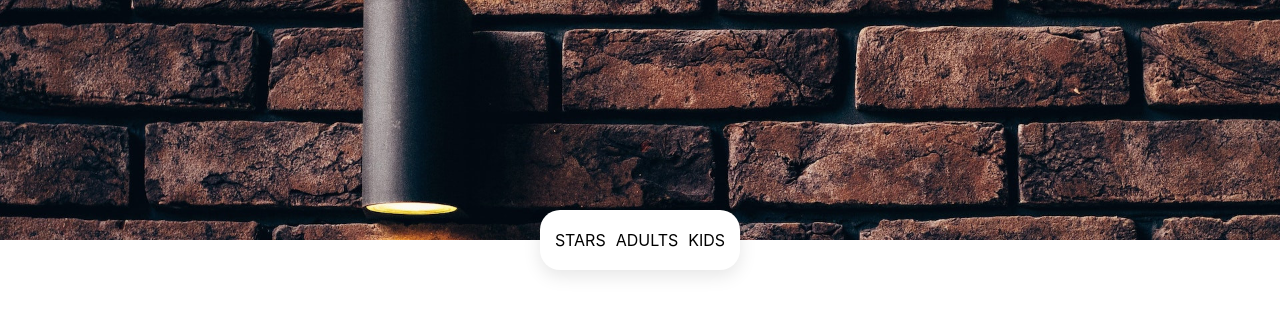
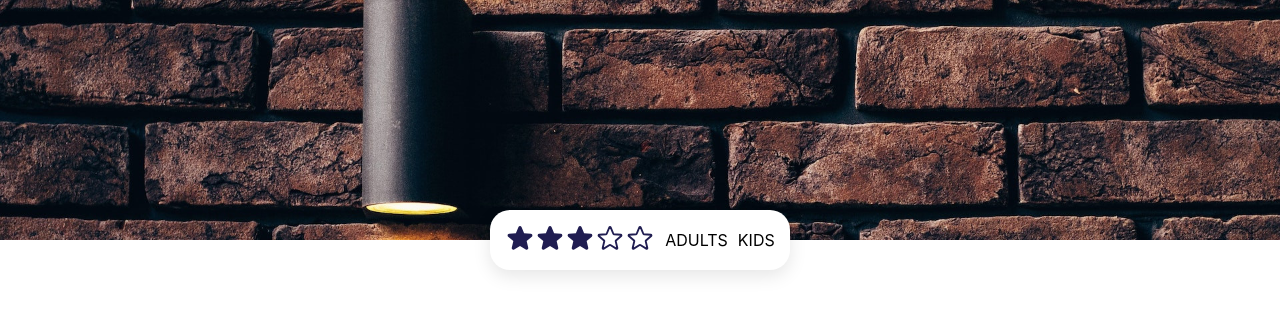
Before and after one commit to sibite/hotel-search, a React (Create React App) app: page / in a window 1280 px wide. Shown: the top 314 px of the page. Built offline with nearby package versions, Linux system fonts and the light colour scheme.

Commit message:
Add components: Rating, Star, Icon

```diff
--- a/package.json
+++ b/package.json
@@ -3,6 +3,7 @@
   "version": "0.1.0",
   "private": true,
   "dependencies": {
+    "@heroicons/react": "^2.0.14",
     "@testing-library/jest-dom": "^5.16.5",
     "@testing-library/react": "^13.4.0",
     "@testing-library/user-event": "^13.5.0",
--- a/src/components/HotelFinder/FilterBar/FilterBar.tsx
+++ b/src/components/HotelFinder/FilterBar/FilterBar.tsx
@@ -1,10 +1,11 @@
+import Rating from '../../Rating/Rating';
 import style from './FilterBar.module.scss';
 
 interface Props {}
 
 const FilterBar: React.FC<Props> = () => (
   <div className={style['filter-bar']}>
-    <span>STARS</span>
+    <Rating max={5} value={3} />
     <span>ADULTS</span>
     <span>KIDS</span>
   </div>
--- /dev/null
+++ b/src/components/Rating/Rating.module.scss
@@ -0,0 +1,3 @@
+.rating {
+  color: var(--hp-darkblue);
+}
--- /dev/null
+++ b/src/components/Rating/Rating.tsx
@@ -0,0 +1,24 @@
+import style from './Rating.module.scss';
+import Star from './Star';
+
+interface Props {
+  value: number;
+  max: number;
+}
+
+const Rating: React.FC<Props> = ({ value, max }) => {
+  const starsBP = Array(max)
+    .fill(0)
+    .map((x, i) => i < value);
+
+  console.log(starsBP);
+
+  return (
+    <div className={style.rating}>
+      {starsBP.map((filled) => (
+        <Star filled={filled} />
+      ))}
+    </div>
+  );
+};
+export default Rating;
--- /dev/null
+++ b/src/components/Rating/Star.tsx
@@ -0,0 +1,14 @@
+import { StarIcon as StarIconOutline } from '@heroicons/react/24/outline';
+import { StarIcon } from '@heroicons/react/24/solid';
+import Icon from '../shared/Icon';
+
+interface Props {
+  filled: boolean;
+}
+
+const Star: React.FC<Props> = ({ filled }) => {
+  const StarComponent = filled ? StarIcon : StarIconOutline;
+
+  return <Icon icon={StarComponent} />;
+};
+export default Star;
--- /dev/null
+++ b/src/components/shared/Icon.tsx
@@ -0,0 +1,12 @@
+import { StarIcon } from '@heroicons/react/24/solid';
+
+interface Props {
+  icon: typeof StarIcon;
+}
+
+const Icon: React.FC<Props> = ({ icon }) => {
+  const IconComponent = icon;
+
+  return <IconComponent width="30px" height="30px" />;
+};
+export default Icon;
--- a/src/index.css
+++ b/src/index.css
@@ -1,3 +1,9 @@
+:root {
+  --hp-blue: #009fe3;
+  --hp-darkblue: #201d51;
+  --hp-red: #e22566;
+}
+
 body {
   margin: 0;
   font-family: -apple-system, BlinkMacSystemFont, 'Segoe UI', 'Roboto', 'Oxygen',
```
Also changed, not shown: 1 other file (tests, documents, lock files or other folders).
